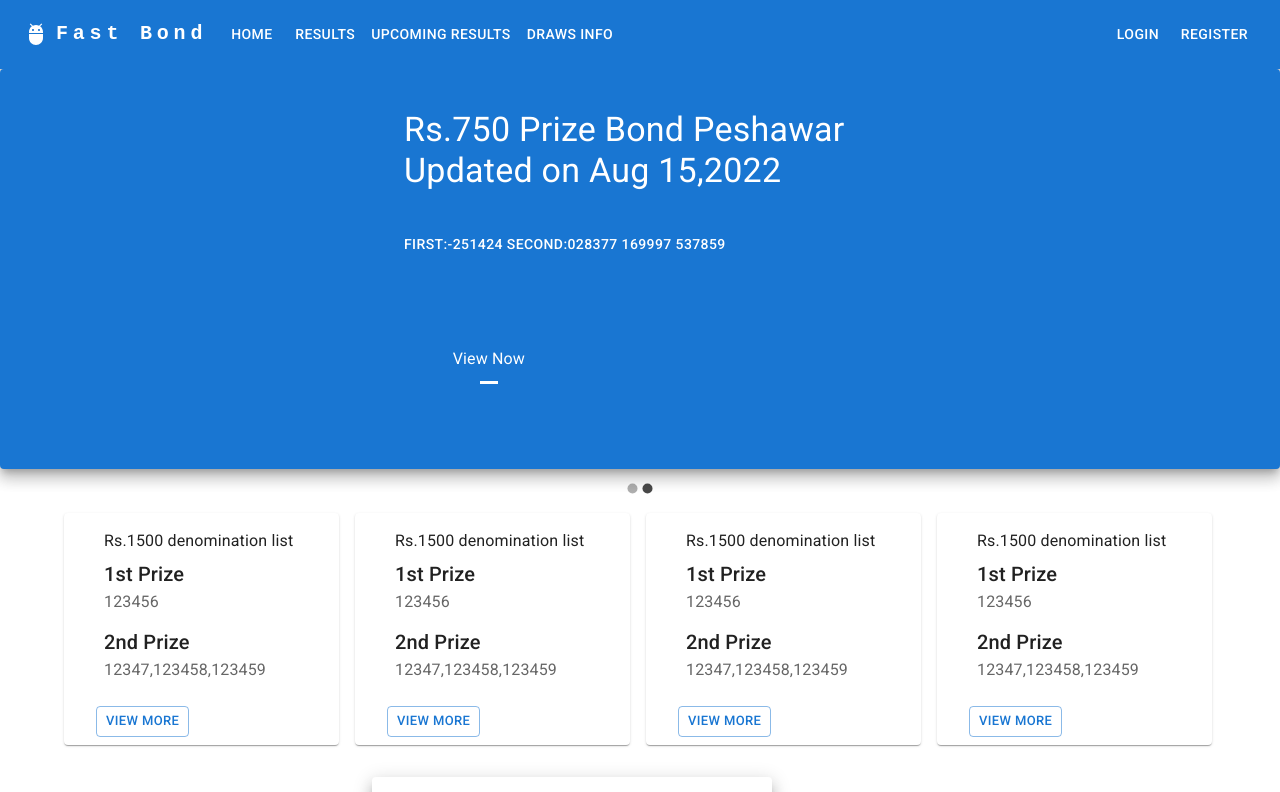
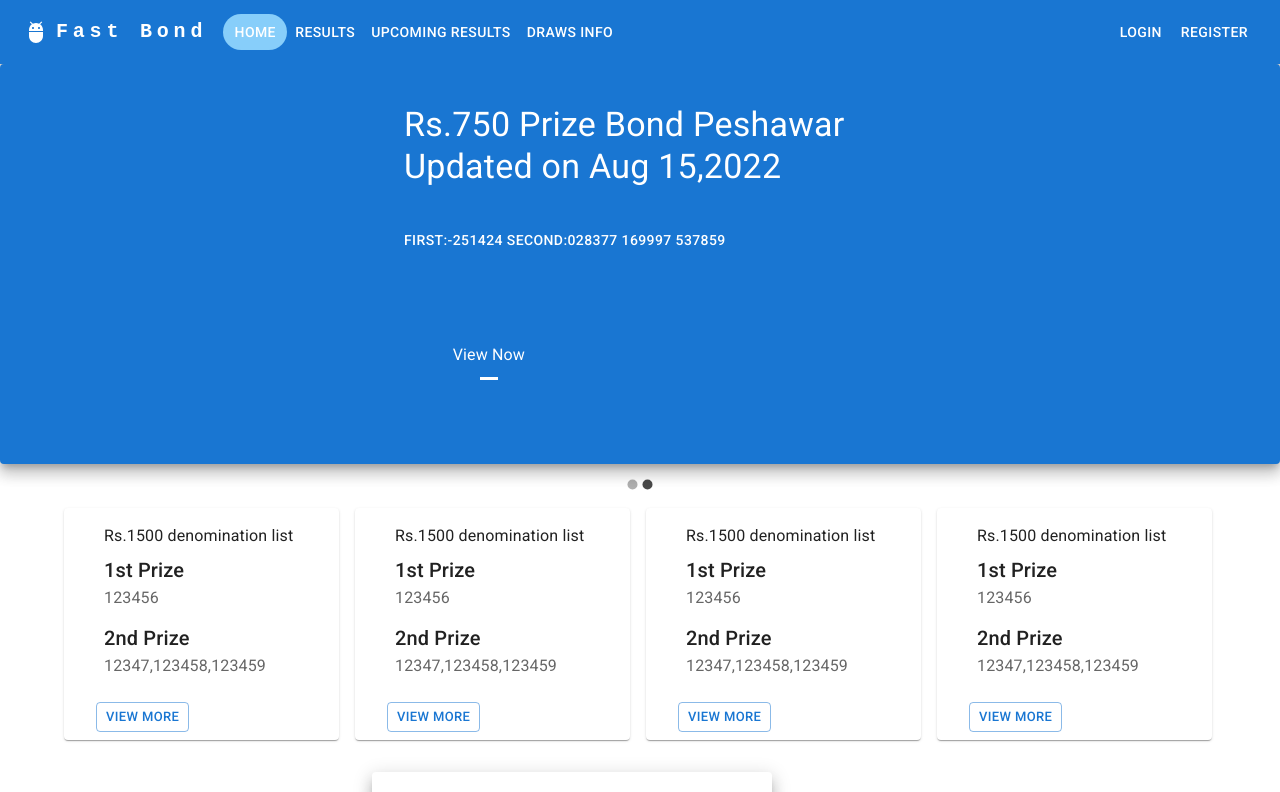
Before and after one commit to zain2323/prizebond-ui, a React (Vite) app: page / in a window 1280 px wide. Shown: the top 792 px of the page. Built offline with nearby package versions, Linux system fonts and the light colour scheme.

Commit message:
added active link on the navbar

```diff
--- a/src/components/Navbar.jsx
+++ b/src/components/Navbar.jsx
@@ -11,12 +11,18 @@ import Container from '@mui/material/Container';
 import Button from '@mui/material/Button';
 import MenuItem from '@mui/material/MenuItem';
 import AdbIcon from '@mui/icons-material/Adb';
-import { Link as RouterLink } from 'react-router-dom';
+import { Link as RouterLink, NavLink } from 'react-router-dom';
 import { useUser } from "../contexts/UserProvider";
 import AccountMenu from "./AccountMenu"
 import NotificationsNoneIcon from '@mui/icons-material/NotificationsNone';
 import Badge from '@mui/material/Badge';
 import Tooltip from '@mui/material/Tooltip';
+import { useFlash } from '../contexts/FlashProvider'
+import { useLoadingBar } from '../contexts/LoadingBarProvider'
+import AlertMessage from "./utils/AlertMessage"
+import ProgressBar from "./utils/ProgessBar"
+import { useNavigate } from 'react-router-dom';
+
 
 const pages = ['Home', 'Results', 'Upcoming Results', 'Draws Info'];
 const notSignedIn = ['Login', "Register"]
@@ -34,8 +40,10 @@ const pagesLink = {
 }
 
 const Navbar = () => {
+  const flash = useFlash();
+  const navigate = useNavigate()
+  const loadingBar = useLoadingBar();
   const [anchorElNav, setAnchorElNav] = React.useState(null);
-
   const handleOpenNavMenu = (event) => {
     setAnchorElNav(event.currentTarget);
   };
@@ -45,6 +53,14 @@ const Navbar = () => {
   };
 
   const { user, logout } = useUser()
+
+  async function logOut() {
+    loadingBar.showLoadingBar();
+    await logout();
+    flash("Logout Success", "You have been logged out", "success");
+    navigate("/login");
+    loadingBar.hideLoadingBar();
+  }
 
   return (
     <AppBar position="static">
@@ -146,42 +162,50 @@ const Navbar = () => {
           <Box sx={{ flexGrow: 1, display: { xs: 'none', md: 'flex' } }}>
             {user === null &&
               pages.map((page) => (
+                <NavLink
+                to={pagesLink[page]}
+                className="link">
                     <Button
                     key={page}
-                  component={RouterLink}
-                  to={pagesLink[page]}
                     onClick={handleCloseNavMenu}
-                  sx={{ my: 2, color: 'white', display: 'block' }}
+                    sx={{color: 'white', display: 'block' }}
                 >
                   {page}
                 </Button>
+
+                </NavLink>
+
               ))}
             {user !== null &&
               signedIn.map((item) => (
+                <NavLink
+                to={pagesLink[item]}
+                className="link">
                   <Button
                     key={item}
                     onClick={handleCloseNavMenu}
-                  component={RouterLink}
-                  to={pagesLink[item]}
-                  sx={{ my: 2, color: 'white', display: 'block' }}
+                    sx={{color: 'white', display: 'block' }}
                   >
                     {item}
                   </Button>
+                </NavLink>
               ))}
           </Box>
 
           <Box sx={{ flexGrow: 0, display: { xs: 'none', md: 'flex' } }}>
             {user === null &&
               notSignedIn.map((item) => (
+                <NavLink
+                to={pagesLink[item]}
+                className="link">
                   <Button
                     key={item}
                     onClick={handleCloseNavMenu}
-                  component={RouterLink}
-                  to={pagesLink[item]}
-                  sx={{ my: 2, color: 'white', display: 'block' }}
+                    sx={{color: 'white', display: 'block' }}
                   >
                     {item}
                   </Button>
+                </NavLink>
               ))}
             {user !== null &&
               <>
@@ -196,7 +220,7 @@ const Navbar = () => {
 
                   </IconButton>
                 </Tooltip>
-                <AccountMenu logout={logout} />
+                <AccountMenu logout={logOut} />
               </>
             }
           </Box>
--- a/src/index.css
+++ b/src/index.css
@@ -42,3 +42,13 @@ tr:hover td, tr:hover th {
 .EditButton:hover {
     text-decoration: underline;
 }
+
+.link {
+    color: white;
+    text-decoration: none;
+  }
+
+.active, .link:hover {
+    border-radius: 30px;
+    background-color: lightskyblue;
+}
```
Lines whose indentation alone changed are shown as unchanged.
